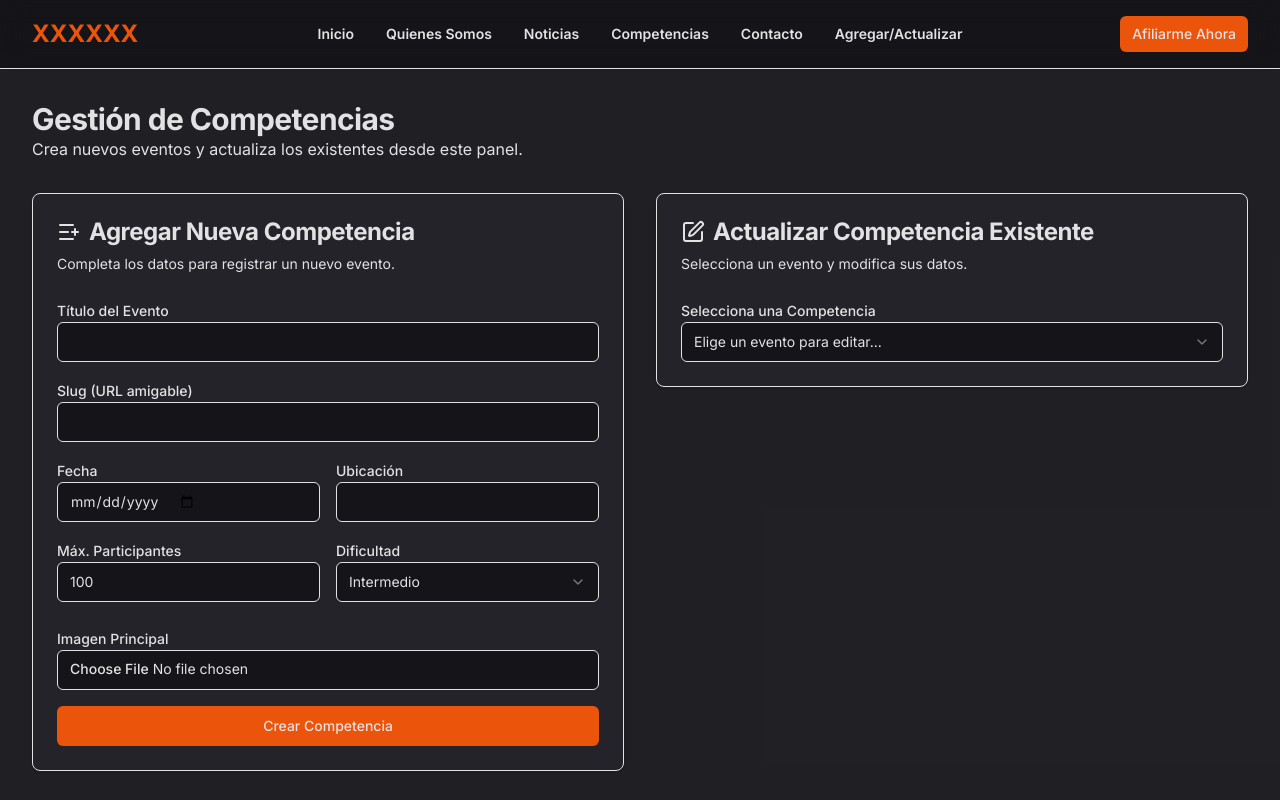
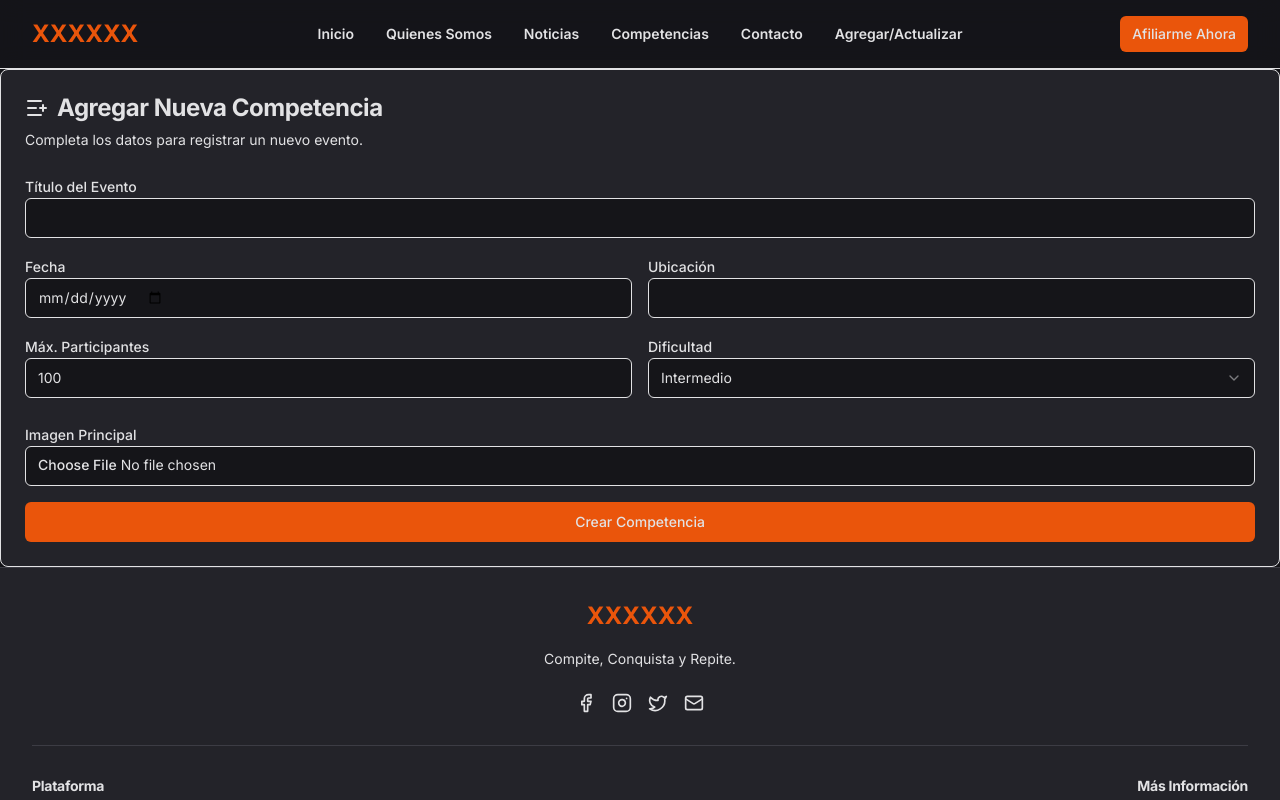
Before and after one commit to leotrejosb/proyectofrontend, a Next.js app: page /newsCreateUpdate in a window 1280 px wide. Shown: the top 800 px of the page. Built offline with nearby package versions, Linux system fonts and the light colour scheme.

Commit message:
Add competition Form

```diff
--- a/app/newsCreateUpdate/page.tsx
+++ b/app/newsCreateUpdate/page.tsx
@@ -1,74 +1,71 @@
 'use client';
 
-import { useState, useEffect } from 'react';
+import { useState } from 'react';
+import { useRouter } from 'next/navigation';
 import { Input } from '../../components/ui/input';
 import { Button } from '../../components/ui/button';
 import { Label } from '../../components/ui/label';
 import { Card, CardContent, CardDescription, CardHeader, CardTitle } from '../../components/ui/card';
 import { Select, SelectContent, SelectItem, SelectTrigger, SelectValue } from '../../components/ui/select';
-// import { Textarea } from '@/components/ui/textarea'; // Podríamos usarlo para una descripción
-import { ListPlus, Edit } from 'lucide-react';
+import { ListPlus } from 'lucide-react';
 
-// Interfaz que definiste
-interface Event {
-  id: string;
+interface EventForm {
   title: string;
   date: string;
   location: string;
-  participants: number;
   maxParticipants: number;
-  difficulty: 'Principiante' | 'Intermedio' | 'Avanzado' | 'Extremo';
-  image: string; // URL de la imagen
-  slug: string;
+  difficulty: string;
+  image: File | null;
 }
 
-// --- Componente para Agregar Competencia (Columna Izquierda) ---
-function AgregarCompetenciaForm() {
-  const [formData, setFormData] = useState({
+export default function AgregarCompetenciaForm() {
+  const router = useRouter();
+  const [formData, setFormData] = useState<EventForm>({
     title: '',
     date: '',
     location: '',
     maxParticipants: 100,
     difficulty: 'Intermedio',
-    image: '',
-    slug: '',
+    image: null,
   });
 
-  const handleInputChange = (field: string, value: string | number) => {
+  const [loading, setLoading] = useState(false);
+
+  const handleInputChange = (field: keyof EventForm, value: any) => {
     setFormData((prev) => ({ ...prev, [field]: value }));
-  };
-
-  const handleSlugGeneration = () => {
-    const newSlug = formData.title
-      .toLowerCase()
-      .trim()
-      .replace(/[^\w\s-]/g, '') // Eliminar caracteres especiales
-      .replace(/[\s_-]+/g, '-') // Reemplazar espacios y guiones por uno solo
-      .replace(/^-+|-+$/g, ''); // Eliminar guiones al inicio/final
-    handleInputChange('slug', newSlug);
   };
 
   const handleSubmit = async (e: React.FormEvent) => {
     e.preventDefault();
-    console.log('Enviando nueva competencia:', formData);
+    setLoading(true);
 
-    // --- LÓGICA DE BACKEND ---
-    // Aquí harías una petición POST a tu API de Django
-    // try {
-    //   const response = await fetch('/api/competencias/', {
-    //     method: 'POST',
-    //     headers: { 'Content-Type': 'application/json' },
-    //     body: JSON.stringify(formData),
-    //   });
-    //   if (response.ok) {
-    //     alert('¡Competencia creada con éxito!');
-    //     // Limpiar formulario o recargar la página/lista
-    //   } else {
-    //     alert('Error al crear la competencia.');
-    //   }
-    // } catch (error) {
-    //   console.error('Error de red:', error);
-    // }
+    try {
+      const body = new FormData();
+      body.append('name', formData.title);
+      body.append('start_date', formData.date);
+      body.append('location', formData.location);
+      body.append('max_participants', formData.maxParticipants.toString());
+      body.append('difficulty', formData.difficulty);
+      body.append('status', 'ABIERTO');
+      if (formData.image) body.append('image', formData.image);
+
+      const res = await fetch('https://backend.cerebria.co/api/v1/competitions/', {
+        method: 'POST',
+        body,
+      });
+
+      if (res.ok) {
+        router.push('/exito/page');
+      } else {
+        const data = await res.json();
+        alert('Error al crear competencia: ' + JSON.stringify(data));
+      }
+    } catch (error) {
+      console.error('Error de red:', error);
+      alert('Error al enviar los datos.');
+    } finally {
+      setLoading(false);
+    }
   };
 
   return (
@@ -80,39 +77,64 @@ function AgregarCompetenciaForm() {
         </CardTitle>
         <CardDescription>Completa los datos para registrar un nuevo evento.</CardDescription>
       </CardHeader>
+
       <CardContent>
         <form onSubmit={handleSubmit} className="space-y-4">
-          {/* ... Aquí van todos los campos del formulario ... */}
           <div className="space-y-2">
             <Label htmlFor="title">Título del Evento</Label>
-            <Input id="title" value={formData.title} onChange={(e) => handleInputChange('title', e.target.value)} onBlur={handleSlugGeneration} required />
+            <Input
+              id="title"
+              value={formData.title}
+              onChange={(e) => handleInputChange('title', e.target.value)}
+              required
+            />
           </div>
-          <div className="space-y-2">
-            <Label htmlFor="slug">Slug (URL amigable)</Label>
-            <Input id="slug" value={formData.slug} onChange={(e) => handleInputChange('slug', e.target.value)} required />
-          </div>
+
           <div className="grid grid-cols-1 sm:grid-cols-2 gap-4">
             <div className="space-y-2">
               <Label htmlFor="date">Fecha</Label>
-              <Input id="date" type="date" value={formData.date} onChange={(e) => handleInputChange('date', e.target.value)} required />
+              <Input
+                id="date"
+                type="date"
+                value={formData.date}
+                onChange={(e) => handleInputChange('date', e.target.value)}
+                required
+              />
             </div>
+
             <div className="space-y-2">
               <Label htmlFor="location">Ubicación</Label>
-              <Input id="location" value={formData.location} onChange={(e) => handleInputChange('location', e.target.value)} required />
+              <Input
+                id="location"
+                value={formData.location}
+                onChange={(e) => handleInputChange('location', e.target.value)}
+                required
+              />
             </div>
           </div>
+
           <div className="grid grid-cols-1 sm:grid-cols-2 gap-4">
             <div className="space-y-2">
               <Label htmlFor="maxParticipants">Máx. Participantes</Label>
-                <Input id="maxParticipants" type="number" value={formData.maxParticipants} onChange={(e) => handleInputChange('maxParticipants', parseInt(e.target.value, 10))} required />
+              <Input
+                id="maxParticipants"
+                type="number"
+                value={formData.maxParticipants}
+                onChange={(e) => handleInputChange('maxParticipants', parseInt(e.target.value, 10))}
+                required
+              />
             </div>
+
             <div className="space-y-2">
               <Label htmlFor="difficulty">Dificultad</Label>
-                <Select value={formData.difficulty} onValueChange={(value) => handleInputChange('difficulty', value)}>
+              <Select
+                value={formData.difficulty}
+                onValueChange={(value) => handleInputChange('difficulty', value)}
+              >
                 <SelectTrigger>
                   <SelectValue placeholder="Selecciona una dificultad" />
                 </SelectTrigger>
-                    <SelectContent className='bg-background/95'>
+                <SelectContent className="bg-background/95">
                   <SelectItem value="Principiante">Principiante</SelectItem>
                   <SelectItem value="Intermedio">Intermedio</SelectItem>
                   <SelectItem value="Avanzado">Avanzado</SelectItem>
@@ -121,142 +143,21 @@ function AgregarCompetenciaForm() {
               </Select>
             </div>
           </div>
+
           <div className="space-y-2">
             <Label htmlFor="image">Imagen Principal</Label>
-            <Input id="image" type="file"  value={formData.image} onChange={(e) => handleInputChange('image', e.target.value)} />
+            <Input
+              id="image"
+              type="file"
+              onChange={(e) => handleInputChange('image', e.target.files?.[0] || null)}
+            />
           </div>
-          <Button type="submit" className="w-full">Crear Competencia</Button>
+
+          <Button type="submit" className="w-full" disabled={loading}>
+            {loading ? 'Creando...' : 'Crear Competencia'}
+          </Button>
         </form>
       </CardContent>
     </Card>
   );
 }
-
-// --- Componente para Actualizar Competencia (Columna Derecha) ---
-function ActualizarCompetenciaPanel() {
-  const [events, setEvents] = useState<Event[]>([]);
-  const [selectedEventId, setSelectedEventId] = useState<string>('');
-  const [formData, setFormData] = useState<Partial<Event>>({});
-
-  // --- LÓGICA DE BACKEND (Cargar eventos) ---
-  useEffect(() => {
-    // Simulación de fetch a tu API para obtener la lista de eventos
-    const fetchEvents = async () => {
-        // const response = await fetch('/api/competencias/');
-        // const data = await response.json();
-        // setEvents(data);
-
-        // Datos de ejemplo mientras desarrollas
-        const mockEvents: Event[] = [
-            { id: '1', title: 'Carrera 5K Pereira', slug: 'carrera-5k-pereira', date: '2025-11-15', location: 'Parque Olaya Herrera', participants: 50, maxParticipants: 200, difficulty: 'Principiante', image: '' },
-            { id: '2', title: 'Maratón del Eje Cafetero', slug: 'maraton-eje-cafetero', date: '2026-02-20', location: 'Salento, Quindío', participants: 120, maxParticipants: 500, difficulty: 'Avanzado', image: '' },
-        ];
-        setEvents(mockEvents);
-    };
-    fetchEvents();
-  }, []);
-
-  // Cargar datos del evento seleccionado en el formulario
-  useEffect(() => {
-    if (selectedEventId) {
-        const selectedEvent = events.find(event => event.id === selectedEventId);
-        setFormData(selectedEvent || {});
-    } else {
-        setFormData({});
-    }
-  }, [selectedEventId, events]);
-
-  const handleInputChange = (field: string, value: string | number) => {
-    setFormData((prev) => ({ ...prev, [field]: value }));
-  };
-
-  const handleSubmit = async (e: React.FormEvent) => {
-    e.preventDefault();
-    if (!selectedEventId) {
-        alert("Por favor, selecciona una competencia para actualizar.");
-        return;
-    }
-    console.log(`Actualizando competencia ${selectedEventId}:`, formData);
-
-    // --- LÓGICA DE BACKEND ---
-    // Aquí harías una petición PUT o PATCH a tu API de Django
-    // try {
-    //   const response = await fetch(`/api/competencias/${formData.slug}/`, {
-    //     method: 'PUT',
-    //     headers: { 'Content-Type': 'application/json' },
-    //     body: JSON.stringify(formData),
-    //   });
-    //   if (response.ok) {
-    //     alert('¡Competencia actualizada con éxito!');
-    //   } else {
-    //     alert('Error al actualizar la competencia.');
-    //   }
-    // } catch (error) {
-    //   console.error('Error de red:', error);
-    // }
-  };
-
-  return (
-     <Card>
-      <CardHeader>
-        <CardTitle className="flex items-center gap-2">
-            <Edit className="h-6 w-6" />
-            Actualizar Competencia Existente
-        </CardTitle>
-        <CardDescription>Selecciona un evento y modifica sus datos.</CardDescription>
-      </CardHeader>
-      <CardContent className="space-y-6">
-        <div className="space-y-2">
-            <Label>Selecciona una Competencia</Label>
-            <Select onValueChange={setSelectedEventId}>
-                <SelectTrigger>
-                    <SelectValue placeholder="Elige un evento para editar..." />
-                </SelectTrigger>
-                <SelectContent>
-                    {events.map(event => (
-                        <SelectItem key={event.id} value={event.id}>{event.title}</SelectItem>
-                    ))}
-                </SelectContent>
-            </Select>
-        </div>
-
-        {selectedEventId && (
-            <form onSubmit={handleSubmit} className="space-y-4 border-t pt-6">
-               {/* Reutilizamos la misma estructura de formulario */}
-               <div className="space-y-2">
-                <Label htmlFor="update-title">Título del Evento</Label>
-                <Input id="update-title" value={formData.title || ''} onChange={(e) => handleInputChange('title', e.target.value)} required />
-                </div>
-                {/* ... Repetir todos los demás campos como en el otro formulario ... */}
-                {/* Ejemplo con fecha: */}
-                <div className="space-y-2">
-                    <Label htmlFor="update-date">Fecha</Label>
-                    <Input id="update-date" type="date" value={formData.date || ''} onChange={(e) => handleInputChange('date', e.target.value)} required />
-                </div>
-               <Button type="submit" className="w-full" variant="secondary">Actualizar Competencia</Button>
-            </form>
-        )}
-
-      </CardContent>
-    </Card>
-  )
-}
-
-
-// --- Componente Principal de la Página ---
-export default function GestionCompetenciasPage() {
-  return (
-    <div className="min-h-screen bg-muted/40 p-4 sm:p-8">
-        <div className="max-w-7xl mx-auto">
-            <div className="mb-8">
-                 <h1 className="text-3xl font-bold">Gestión de Competencias</h1>
-                 <p className="text-muted-foreground">Crea nuevos eventos y actualiza los existentes desde este panel.</p>
-            </div>
-            <div className="grid grid-cols-1 lg:grid-cols-2 gap-8 items-start">
-                <AgregarCompetenciaForm />
-                <ActualizarCompetenciaPanel />
-            </div>
-        </div>
-    </div>
-  );
-}
```
Lines whose indentation alone changed are shown as unchanged.
